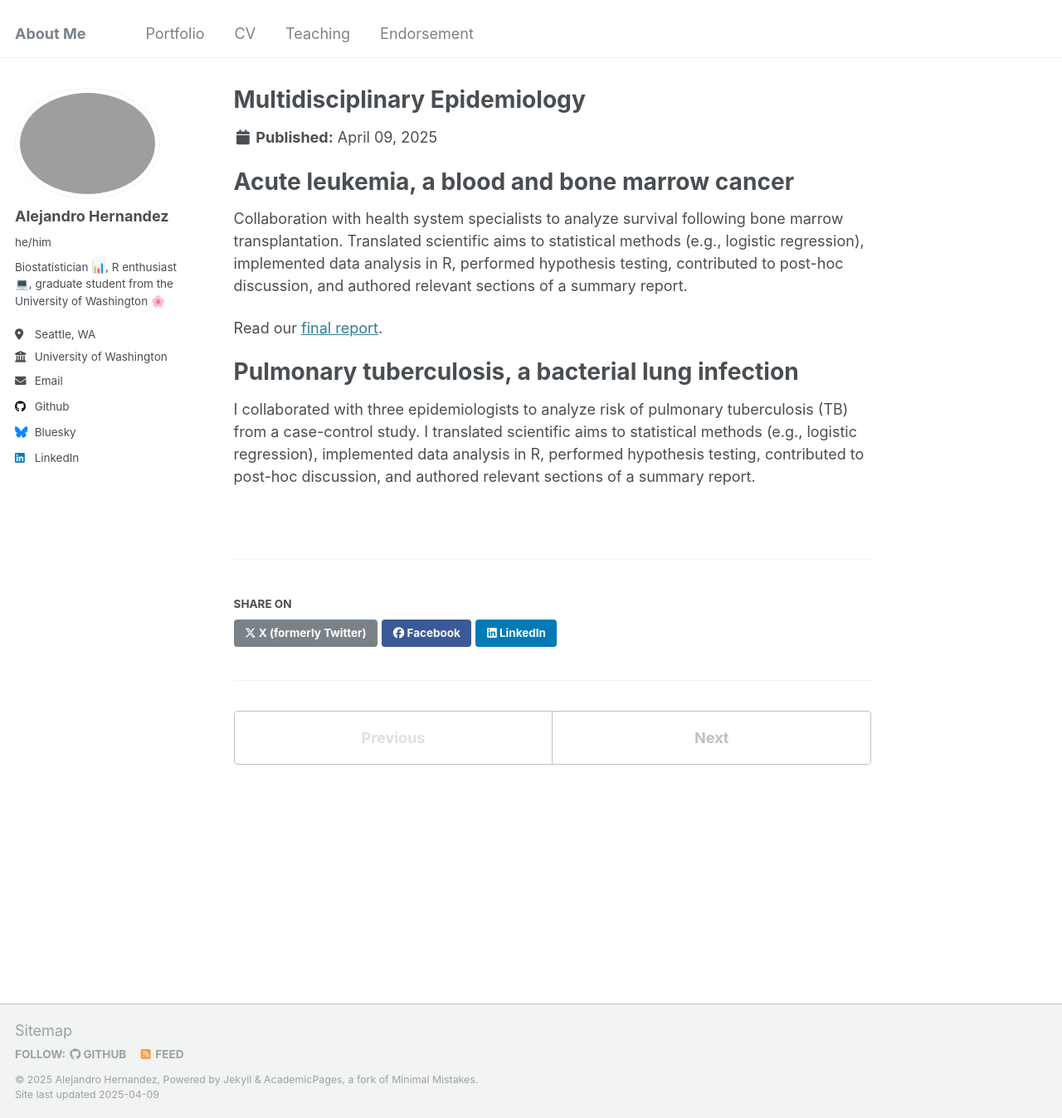
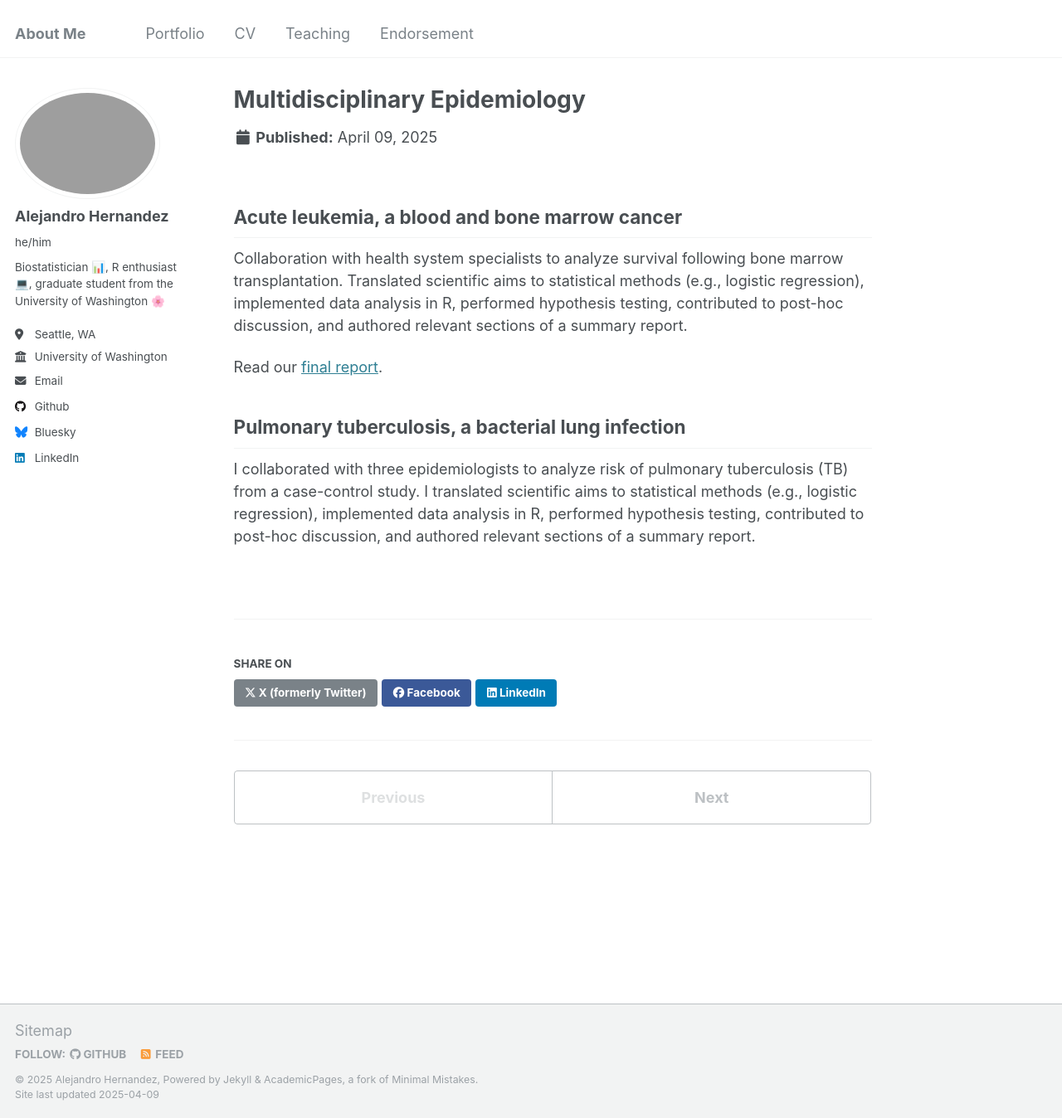
Before and after one commit to alejandroh3005/alejandroh3005.github.io, a Jekyll site: the page built from _portfolio/epidemiology.md, in a window 1280 px wide and 1348 px high. Shown: the whole window at 83% size. Built offline with Jekyll 4.4.1, drawn with Linux system fonts in a browser that asks for light colours.

```diff
--- a/_portfolio/epidemiology.md
+++ b/_portfolio/epidemiology.md
@@ -4,12 +4,12 @@ excerpt: "Short-term public health projects<br/><img src='/images/leukemia.png'>
 collection: portfolio
 ---
 
-# Acute leukemia, a blood and bone marrow cancer
+## Acute leukemia, a blood and bone marrow cancer
 
 Collaboration with health system specialists to analyze survival following bone marrow transplantation. Translated scientific aims to statistical methods (e.g., logistic regression), implemented data analysis in R, performed hypothesis testing, contributed to post-hoc discussion, and authored relevant sections of a summary report.
 
 Read our [final report](https://github.com/alejandroh3005/alejandroh3005.github.io/blob/main/files/Identifying%20Prognostic%20Factors%20in%20Acute%20Leukemia%20Patients.pdf).
 
-# Pulmonary tuberculosis, a bacterial lung infection
+## Pulmonary tuberculosis, a bacterial lung infection
 
 I collaborated with three epidemiologists to analyze risk of pulmonary tuberculosis (TB) from a case-control study. I translated scientific aims to statistical methods (e.g., logistic regression), implemented data analysis in R, performed hypothesis testing, contributed to post-hoc discussion, and authored relevant sections of a summary report.
```
Also changed, not shown: _portfolio/king-county.md (+1 -1 lines).
